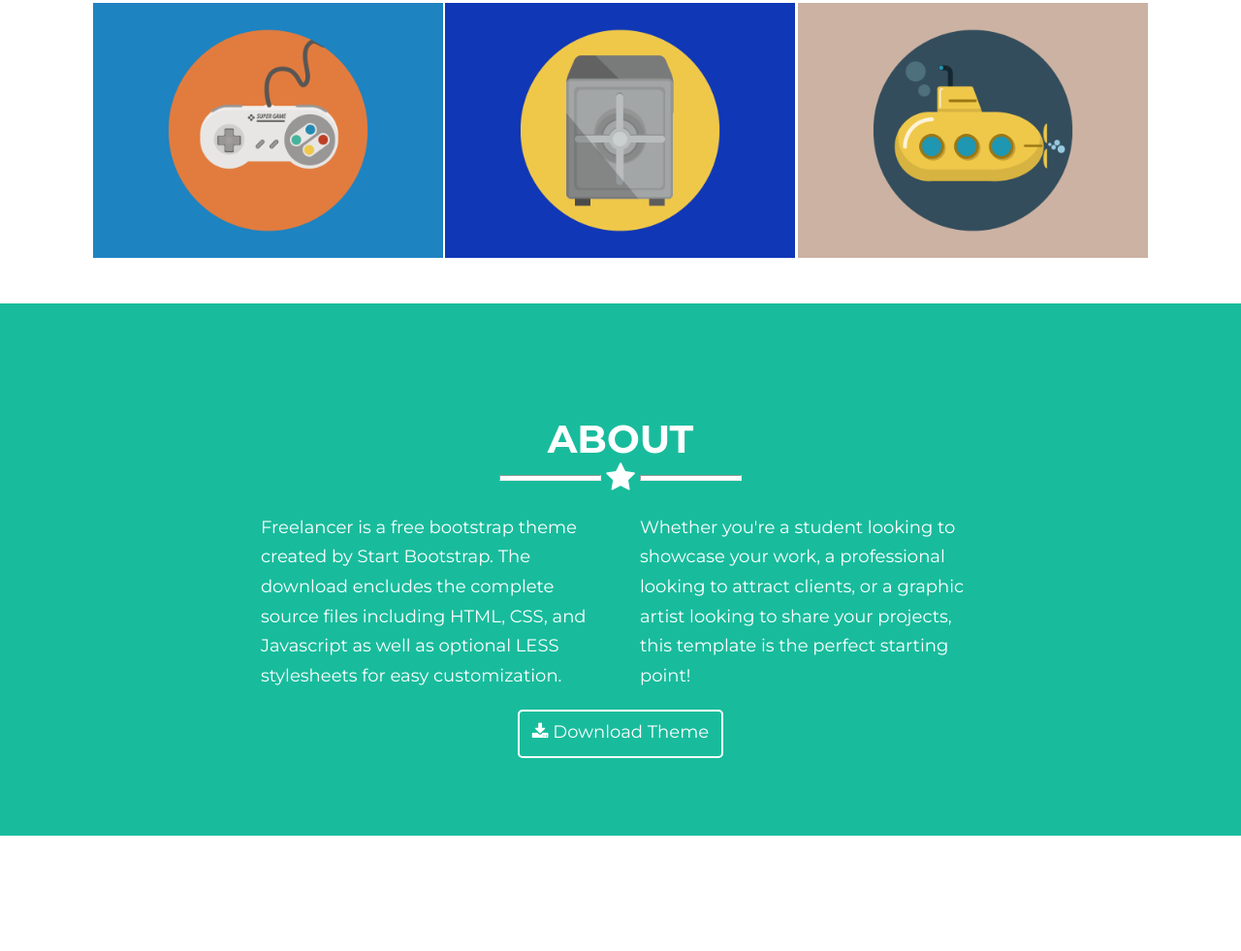
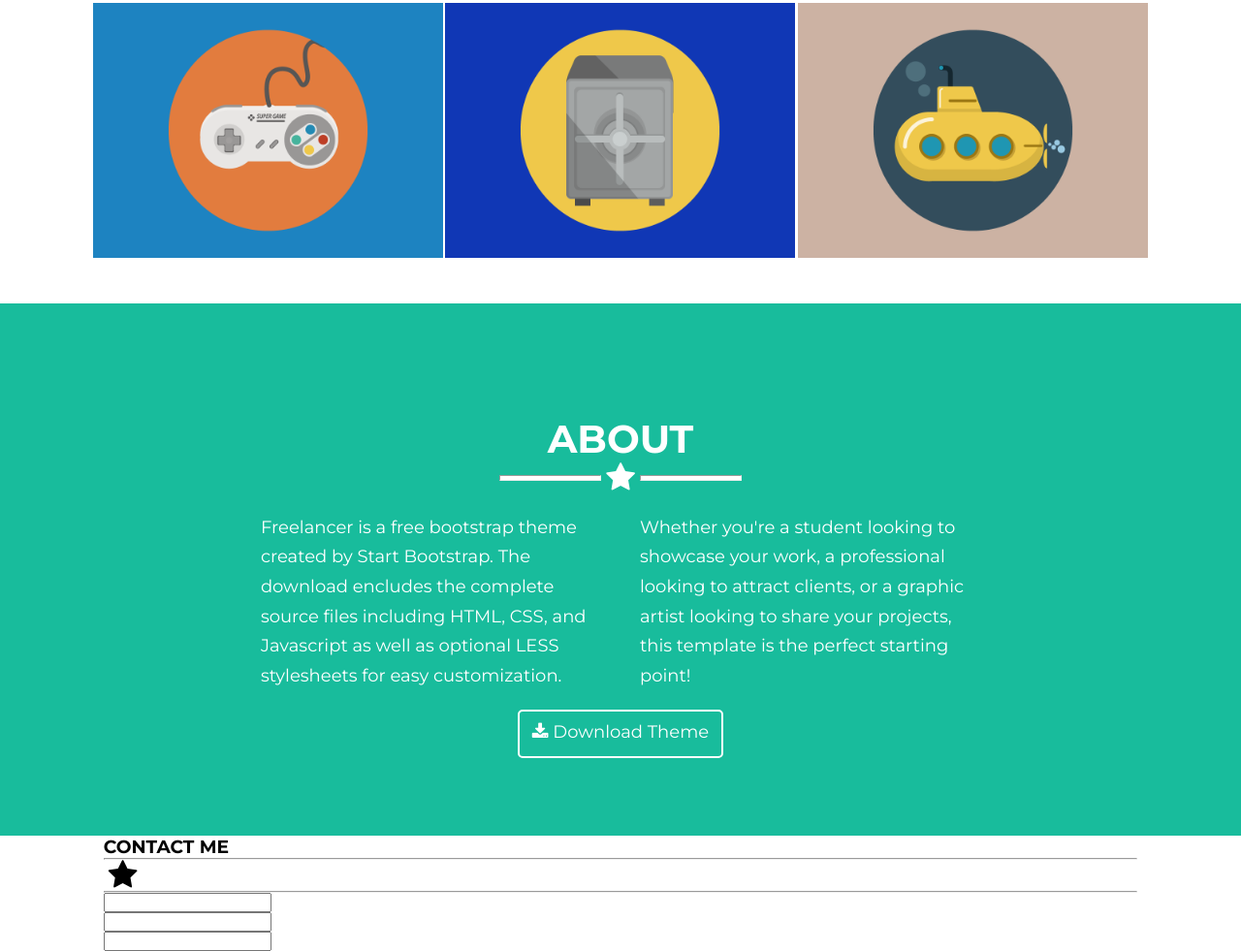
Before and after one commit to lesashley/Freelancer, a plain HTML site: page index.html in a window 1280 px wide. Shown: the part 1203-2184 px from the top of the page at 97% size. Before the commit the page ends 2065 px from the top, so only its background shows below. Drawn offline with Linux system fonts and the light colour scheme.

Commit message:
seccion contact maquetacion

```diff
--- a/css/main.css
+++ b/css/main.css
@@ -183,3 +183,8 @@ header{
   padding: 10px;
   align-self: center;
 }
+.box-contact{
+  background-color: #ffffff;
+  display: flex;
+  justify-content: center;
+}
--- a/index.html
+++ b/index.html
@@ -84,6 +84,25 @@
 				</a>
 			</article>
 		</section>
+		<section class="col-12 box-contact">
+			<article class="col-10">
+				<h1 class="up-case">contact me</h1>
+				<div class="">
+					<hr><span class="fa fa-star icon-star"></span><hr>
+				</div>
+				<form class="" action="index.html" method="post">
+					<div class="input-box">
+						<input type="text" name="" value="">
+					</div>
+					<div class="input-box">
+						<input type="text" name="" value="">
+					</div>
+					<div class="input-box">
+						<input type="text" name="" value="">
+					</div>
+				</form>
+			</article>
+		</section>
 	<script type="text/javascript" src="js/app.js"></script>
 	</body>
 </html>
```
